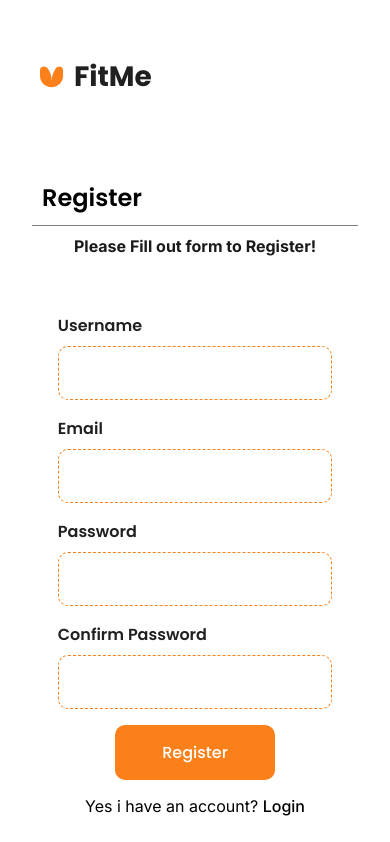
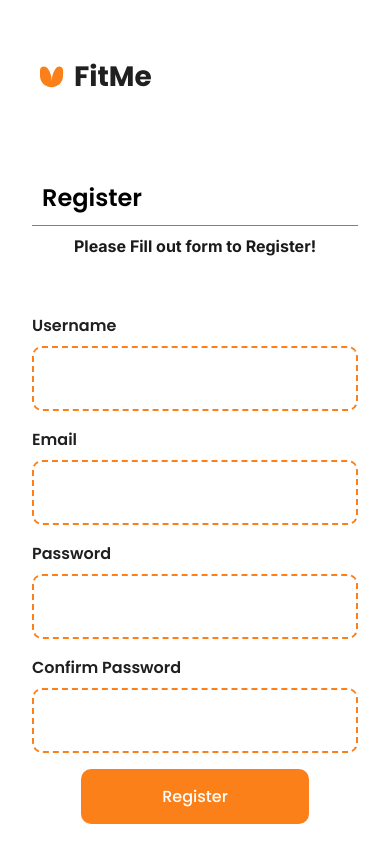
Before and after one commit to gabsfredes/Desafio3-Compass, a React (Create React App) app: page /register in a window 390 px wide. Shown: the top 842 px of the page. Built offline with nearby package versions, Linux system fonts and the light colour scheme; the HTML template or start-up script is replaced by a standard one; a web font is replaced by a local one.

Commit message:
Added Formik & Yup
Added Formik to hold the form information and Yup for validation

```diff
--- a/package.json
+++ b/package.json
@@ -11,13 +11,15 @@
     "@types/react": "^18.2.20",
     "@types/react-dom": "^18.2.7",
     "axios": "^1.4.0",
+    "formik": "^2.4.3",
     "react": "^18.2.0",
     "react-dom": "^18.2.0",
     "react-router-dom": "^6.15.0",
     "react-scripts": "5.0.1",
     "react-transition-group": "^4.4.5",
     "typescript": "^4.9.5",
-    "web-vitals": "^2.1.4"
+    "web-vitals": "^2.1.4",
+    "yup": "^1.2.0"
   },
   "scripts": {
     "start": "react-scripts start",
--- a/src/components/Register/Register.module.css
+++ b/src/components/Register/Register.module.css
@@ -62,7 +62,7 @@
   gap: 0.5rem;
 }
 
-.register_form input {
+.register_form .input {
   border-radius: 0.625rem;
   border: 2px dashed var(--orange);
   padding: 1rem 1.5625rem 1rem 1.5625rem;
@@ -90,6 +90,19 @@
   font-family: var(--inter);
 }
 
+.register_error {
+  font-size: 1rem;
+  font-style: normal;
+  font-weight: 500;
+  line-height: normal;
+  color: var(--color-dark-gray);
+  box-shadow: 0px 0px 5px 2px rgba(0, 0, 0, 0.08);
+  font-family: var(--poppins);
+  background-color: var(--light-red);
+  border-radius: 0.6rem;
+  padding: 0.5rem;
+  transition: 0.5s;
+}
 /* Mobile */
 @media (max-width: 480px) {
   #register_page {
@@ -102,6 +115,14 @@
     color: var(--color-dark-gray);
   }
 
+  .register_form {
+    width: 100%;
+  }
+
+  .input_content {
+    width: 100%;
+  }
+
   .register_form input {
     border: 1px dashed var(--orange);
     padding: 1rem 1.2rem 1rem 1.2rem;
@@ -112,3 +133,10 @@
     text-align: center;
   }
 }
+
+/* Tablet */
+@media (min-width: 481px) and (max-width: 768px) {
+  .register_form .already {
+    text-align: center;
+  }
+}
--- a/src/components/Register/Register.tsx
+++ b/src/components/Register/Register.tsx
@@ -1,7 +1,13 @@
 import classes from "./Register.module.css";
 import { fgetSchemas } from "./Api";
-import { useEffect } from "react";
 import { Link } from "react-router-dom";
+import { Formik, Field, Form, FormikHelpers, ErrorMessage } from "formik";
+import * as Yup from "yup";
+
+interface Values {
+  username: string;
+  email: string;
+}
 
 const Register: React.FC = () => {
   // useEffect(() => {
@@ -14,6 +20,32 @@ const Register: React.FC = () => {
   //     });
   // }, []);
 
+  const validationSchema = Yup.object().shape({
+    username: Yup.string()
+      .min(3, "Username must have at least 3 characters")
+      .required("Username is required"),
+
+    email: Yup.string().email("Invalid email").required("Email is required"),
+
+    password: Yup.string()
+      .min(6, "Password must have at least 6 characters")
+      .required("Password is required"),
+
+    cpassword: Yup.string()
+      .oneOf([Yup.ref("password")], "Passwords must match")
+      .required("Confirm Password is required"),
+  });
+
+  const initialValues = {
+    username: "",
+    email: "",
+  };
+
+  const handleSubmit = (values: Values, actions: FormikHelpers<Values>) => {
+    console.log(values);
+    actions.setSubmitting(false);
+  };
+
   return (
     <>
       <section id={classes.register_page}>
@@ -21,34 +53,77 @@ const Register: React.FC = () => {
         <div className={classes.register_subtitle}>
           Please Fill out form to Register!
         </div>
+
         <div className={classes.register_content}>
-          <form className={classes.register_form}>
+          <Formik
+            initialValues={initialValues}
+            onSubmit={handleSubmit}
+            validationSchema={validationSchema}
+          >
+            <Form className={classes.register_form}>
               <div className={classes.input_content}>
-              <span className={classes.field_name}>Username</span>
-              <input type="text" />
+                <label htmlFor="username" className={classes.field_name}>
+                  Username
+                </label>
+                <Field
+                  id="username"
+                  name="username"
+                  className={classes.input}
+                  required
+                />
+                  <ErrorMessage name="username" component='div' className={classes.register_error} />
               </div>
 
               <div className={classes.input_content}>
-              <span className={classes.field_name}>Email</span>
-              <input type="text" />
+                <label htmlFor="email" className={classes.field_name}>
+                  Email
+                </label>
+                <Field
+                  id="email"
+                  name="email"
+                  type="email"
+                  className={classes.input}
+                  required
+                />
+                <ErrorMessage name="email" component='div' className={classes.register_error} />
               </div>
 
               <div className={classes.input_content}>
-              <span className={classes.field_name}>Password</span>
-              <input type="password" />
+                <label htmlFor="password" className={classes.field_name}>
+                  Password
+                </label>
+                <Field
+                  id="password"
+                  name="password"
+                  type="password"
+                  className={classes.input}
+                  required
+                />
+                <ErrorMessage name="password" component='div' className={classes.register_error} />
               </div>
 
               <div className={classes.input_content}>
-              <span className={classes.field_name}>Confirm Password</span>
-              <input type="password" />
+                <label htmlFor="cpassword" className={classes.field_name}>
+                  Confirm Password
+                </label>
+                <Field
+                  id="cpassword"
+                  name="cpassword"
+                  type="password"
+                  className={classes.input}
+                  required
+                />
+                <ErrorMessage name="cpassword" component='div' className={classes.register_error} />
               </div>
 
-            <button className="btn register">Register</button>
-
+              <button type="submit" className="btn register">
+                Register
+              </button>
               <span className={classes.already}>
                 Yes i have an account? <Link to="/login">Login</Link>
               </span>
-          </form>
+            </Form>
+          </Formik>
         </div>
       </section>
     </>
--- a/src/index.css
+++ b/src/index.css
@@ -103,3 +103,13 @@ a {
     width: 70%;
   }
 }
+
+
+/* Tablet */
+@media (min-width: 481px) and (max-width: 768px) {
+  .register {
+    font-size: 1rem;
+    padding: 0.9375rem 1.5625rem;
+    width: 80%;
+  }
+}
```
Also changed, not shown: src/components/Register/Validation.tsx (added, +10 -0 lines), 1 other file (tests, documents, lock files or other folders). Lines whose indentation alone changed are shown as unchanged.
